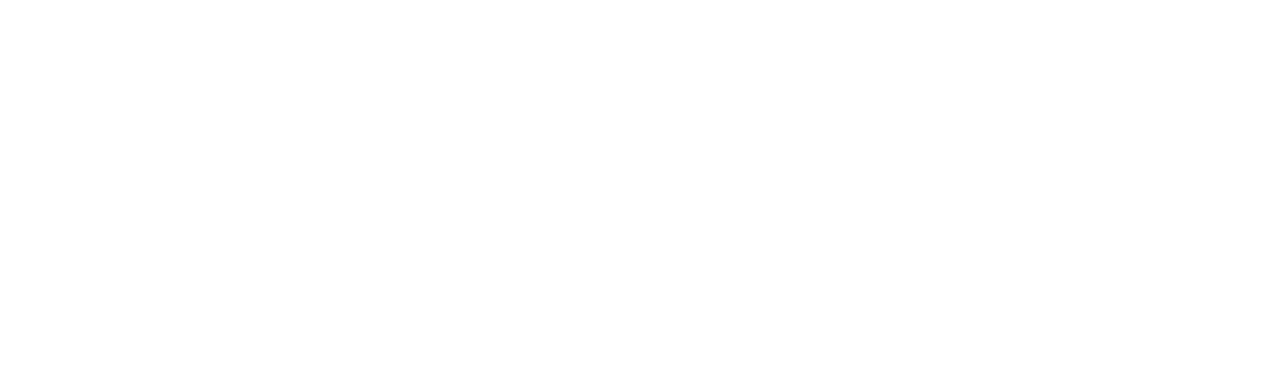
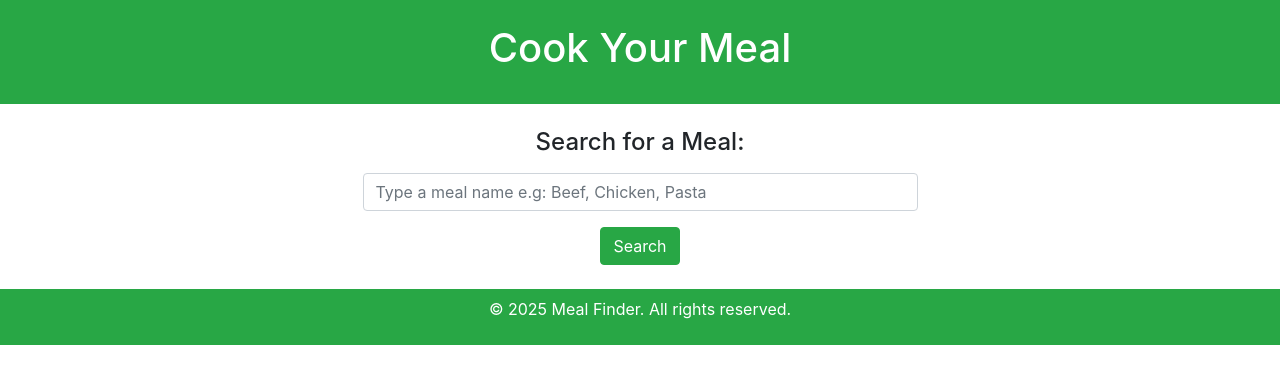
Before and after one commit to mahmudrabbii/MIS455_Exam_Final, a plain HTML site: page index.html in a window 1280 px wide. Drawn offline with nearby package versions, Linux system fonts and the light colour scheme.

Commit message:
third commit

```diff
--- a/index.html
+++ b/index.html
@@ -8,10 +8,23 @@
     <link href="https://stackpath.bootstrapcdn.com/bootstrap/4.5.2/css/bootstrap.min.css" rel="stylesheet">
     <link rel="stylesheet" href="styles.css">
 </head>
-
 <body>
-
-
+    <header class="bg-success text-white py-4 text-center">
+        <h1>Cook Your Meal</h1>
+    </header>
+    <main class="container mt-4">
+        <div class="text-center">
+            <div class="form-group">
+                <label for="searchBox" class="h4">Search for a Meal:</label><br>
+                <input id="searchBox" type="text" class="form-control w-50 mx-auto my-2" placeholder="Type a meal name e.g: Beef, Chicken, Pasta" required>
+            </div>
+            <button class="btn btn-success" onclick="connect()">Search</button>
+        </div>
+        <div id="displayArea" class="meal-cards-container mt-4"></div>
+    </main>
+    <footer class="bg-success text-white text-center py-2">
+        <p>&copy; 2025 Meal Finder. All rights reserved.</p>
+    </footer>
 
 
     <script src="script.js"></script>
```
